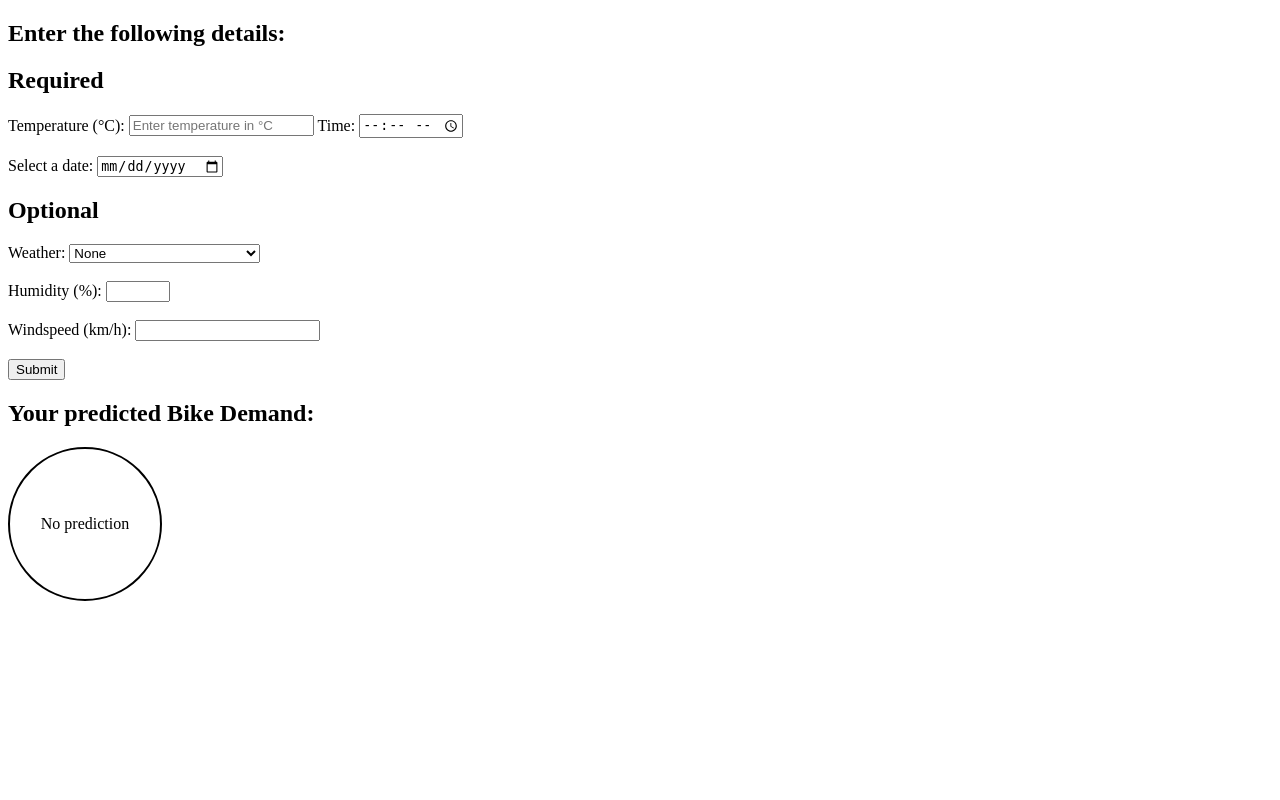
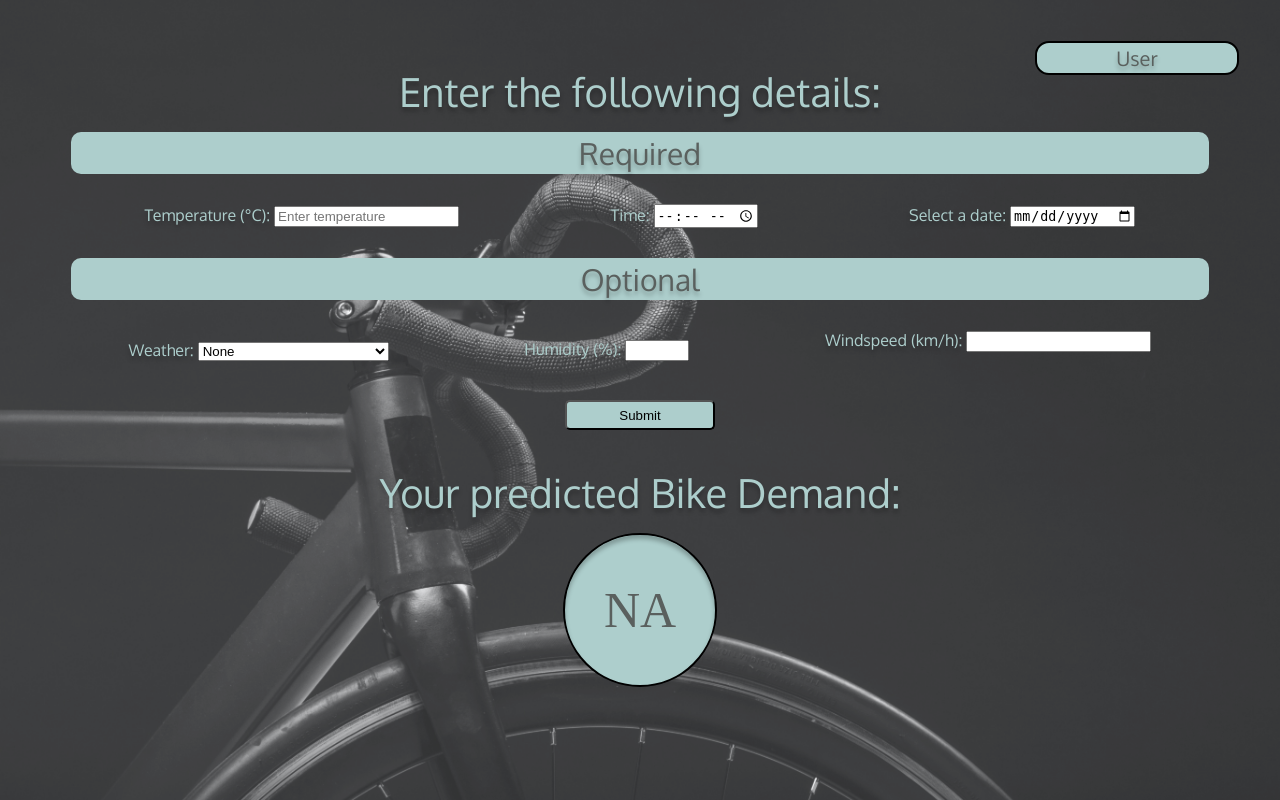
Before and after one commit to alvinjiang1/BikeML, a Flask app: page /user.html in a window 1280 px wide. Run offline with Flask 3, Linux system fonts and the light colour scheme; parts of the project's set-up code (start-up, migrations or seed data) failed here and were passed over.

Commit message:
Wrote HTML and CSS for Web App
Design and Implemented HTML and CSS for Prediction app's Home Page and User Prediction Page. Website looks much cleaner and aesthetic.

```diff
--- a/WhereBike/app.py
+++ b/WhereBike/app.py
@@ -79,5 +79,9 @@ def vendor():
 def user():
     return render_template('user.html')
 
+@app.route('/testpath')
+def testpath():
+    return url_for('static', filename='images/home.jpg')
+
 if __name__ == '__main__':
     app.run(debug=True)
--- /dev/null
+++ b/WhereBike/static/styles_user.css
@@ -0,0 +1,155 @@
+/* styles.css */
+body {
+    background-image: url('images/user.jpg');
+    background-repeat: no-repeat;
+    background-size: cover;
+    background-position: center center;
+    background-attachment: fixed;
+}
+
+body::before {
+    content: "";  /* Mandatory for the pseudo-element to work */
+    position: absolute; /* Takes the pseudo-element out of the document flow */
+    top: 0;
+    right: 0;
+    bottom: 0;
+    left: 0;  /* These four lines ensure the pseudo-element covers the entire body */
+    background-color: rgba(255, 255, 255, 0.2); /* Here, white color with 50% opacity is used. Adjust as needed */
+    z-index: -1; /* Sends the overlay behind the content of the body */
+}
+
+content {
+    position: relative;
+    top: 50px;
+}
+
+h2 {
+    color: #ADCECC;
+    text-align: center;
+    text-shadow: 0px 4px 4px rgba(0, 0, 0, 0.25);
+    font-family: 'Oxygen', sans-serif;
+    font-size: 40px;
+    font-style: normal;
+    font-weight: 400;
+    line-height: 0.4;
+}
+
+h3 {
+    color: #5A605E;
+    text-align: center;
+    text-shadow: 0px 4px 4px rgba(0, 0, 0, 0.25);
+    font-family: 'Oxygen', sans-serif;
+    font-size: 30px;
+    font-style: normal;
+    font-weight: 400;
+    line-height: 0.4;
+    margin-left: auto;
+    margin-right: auto;
+    background-color: #ADCECC; /* Color of the bar */
+    padding: 15px 20px; /* Padding around the text */
+    width: 90%; /* Full width of its container */
+    box-sizing: border-box; /* Ensure padding is included in the total width */
+    border-radius: 10px;
+
+}
+
+.button {
+    font-family: 'Oxygen', sans-serif;
+    font-size: 30px;
+    font-style: normal;
+    text-shadow: 0px 4px 4px rgba(0, 0, 0, 0.25);
+    color: #5A605E;
+    font-weight: 400;
+    border-radius: 5px;
+    opacity: 0.9;
+    background: #ADCECC;
+    padding: 5px 80px;
+}
+
+.button_container {
+    height:300px;
+    display: flex;
+    justify-content: space-around; /* Spaced equally */
+    align-items: center;
+    flex-wrap: wrap; /* Allows the buttons to wrap to next line on smaller screens */
+    gap: 15px; /* Space between buttons */
+}
+
+label {
+    color: #ADCECC;
+    font-family: 'Oxygen', sans-serif;
+    text-shadow: 0px 4px 4px rgba(0, 0, 0, 0.25);
+}
+
+.input_container {
+    display: flex;
+    justify-content: space-evenly; /* Spaced equally */
+    align-items: center;
+    margin-left: auto;
+    margin-right: auto;
+    flex-wrap: wrap; /* Allows the buttons to wrap to next line on smaller screens */
+    gap: 15px; /* Space between buttons */
+}
+
+.submit_flex_container {
+    position: relative;
+    top:30px;
+    height:30px;
+    display: flex;
+    width:100%;
+    justify-content: center;
+    align-items: center;
+    flex-wrap: wrap; /* Allows the buttons to wrap to next line on smaller screens */
+}
+
+.submit_button {
+    height:30px;
+    width: 150px;
+    background-color: #ADCECC;
+    border-radius: 5px;
+}
+
+#prediction_header {
+    position: relative;
+    top:50px;
+}
+
+.circle_container {
+    position: relative;
+    top: 50px;
+    display: flex;
+    justify-content: center;
+    align-items: center;
+}
+
+.circle {
+    background-color: #ADCECC;
+    width: 150px;
+    height: 150px;
+    border-radius: 50%;
+    display: flex;
+    align-items: center;
+    justify-content: center;
+    border: 2px solid black;
+    font-size:50px;
+    text-align: center;
+    color: #5A605E;
+    box-shadow: 0px 4px 4px 0px rgba(0, 0, 0, 0.25) inset;
+}
+
+.user_profile {
+    font-family:'Oxygen', sans-serif;
+    font-size:20px;
+    position: fixed;
+    top: 41px;
+    right:41px;
+    background-color: #ADCECC;
+    color: #5A605E;
+    height: 30px;
+    width: 200px;
+    text-align:center;
+    line-height:30px;
+    border-radius:14px;
+    border: 2px solid black;
+    text-shadow: 0px 4px 4px rgba(0, 0, 0, 0.25);
+}
--- a/WhereBike/templates/user.html
+++ b/WhereBike/templates/user.html
@@ -4,26 +4,43 @@
     <meta charset="UTF-8">
     <meta name="viewport" content="width=device-width, initial-scale=1.0">
     <title>Where Bike User</title>
+    <link rel="stylesheet" href="{{ url_for('static', filename='styles_user.css') }}">
+    <link rel="preconnect" href="https://fonts.googleapis.com">
+    <link rel="preconnect" href="https://fonts.gstatic.com" crossorigin>
+    <link href="https://fonts.googleapis.com/css2?family=Oxygen&display=swap" rel="stylesheet">
 </head>
+
 <body>
+    <div class="user_profile">User</div>
+    <content>
         <h2>Enter the following details:</h2>
         <section>
             <form action="/submit" id= "predictionForm" method="post">
-            <h2>Required</h2>
+                <h3>Required</h3>
+                <div class="input_container">
                     <!-- Temperature Input-->
+                    <div>
                         <label for="temperature">Temperature (°C):</label>
-            <input type="number" id="temperature" name="temperature" placeholder="Enter temperature in °C" required>
+                        <input type="number" id="temperature" name="temperature" placeholder="Enter temperature" required>
+                    </div>
 
                     <!-- Time Input -->
+                    <div>
                         <label for="time">Time:</label>
-            <input type="time" id="time" name="time" required><br><br>
+                        <input type="time" id="time" name="time" required>
+                    </div>
 
                     <!-- Date Input-->
+                    <div>
                         <label for="dateField">Select a date:</label>
                         <input type="date" id="dateField" name="dateField" required>
+                    </div>
+                </div>
 
-            <h2>Optional</h2>
+                <h3>Optional</h3>
                 <!-- Weather Selection -->
+                <div class="input_container">
+                    <div>
                         <label for="weather">Weather:</label>
                         <select id="weather" name="weather">
                             <option value="" selected>None</option>
@@ -32,39 +49,35 @@
                             <option value="weather2">Misty and Cloudy</option>
                             <option value="weather3.2">Light Rain and Cloudy</option>
                             <option value="weather4">Thunderstorm</option>
-            </select><br><br>
-
+                        </select>
+                    </div>
                     <!-- Humidity Input -->
+                    <div>
                         <label for="humidity">Humidity (%):</label>
-            <input type="number" id="humidity" name="humidity" min="0" max="100"><br><br>
-
+                        <input type="number" id="humidity" name="humidity" min="0" max="100">
+                    </div>
                     <!-- Windspeed Input -->
+                    <div>
                         <label for="windspeed">Windspeed (km/h):</label>
                         <input type="number" id="windspeed" name="windspeed" min="0" ><br><br>
-            <input type="submit" value="Submit">
+                    </div>
+                </div>
+                <div class="submit_flex_container">
+                    <input type="submit" value="Submit" class="submit_button">
+                </div>
             </form>
 
         </section>
 
         <section>
-        <h2>Your predicted Bike Demand:</h2>
+            <h2 id="prediction_header">Your predicted Bike Demand:</h2>
+            <div class = "circle_container">
                 <!-- The circle to display the prediction -->
-        <div id="predictionCircle" class="circle">No prediction</div>
+                <div id="predictionCircle" class="circle">NA</div>
+            </div>
+        </section>
+    </content>
 
-        <!-- Styling for the circle -->
-        <style>
-        .circle {
-            width: 150px;
-            height: 150px;
-            border-radius: 50%;
-            display: flex;
-            align-items: center;
-            justify-content: center;
-            border: 2px solid black;
-            text-align: center;
-        }
-        </style>
-    </section>
     <script src="https://code.jquery.com/jquery-3.6.0.min.js"></script>
     <script>
         $(document).ready(function() {
```
Also changed, not shown: WhereBike/static/styles.css (added, +79 -0 lines), WhereBike/templates/index.html (+13 -5 lines), WhereBike/static/images/home.jpg (added), WhereBike/static/images/user.jpg (added), WhereBike/static/images/vendor.jpg (added), 1 other file. Lines whose indentation alone changed are shown as unchanged.
